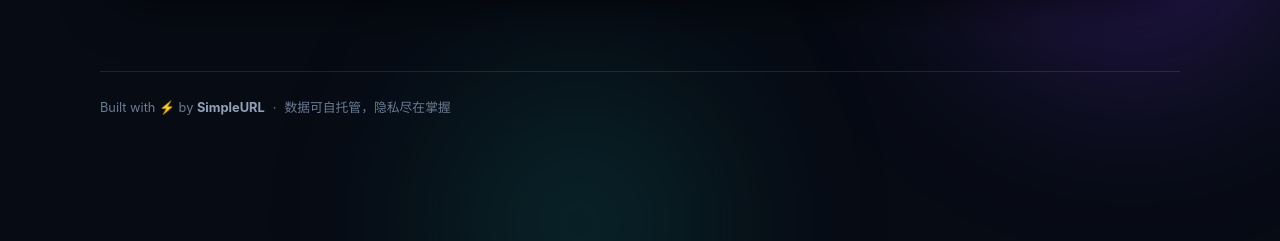
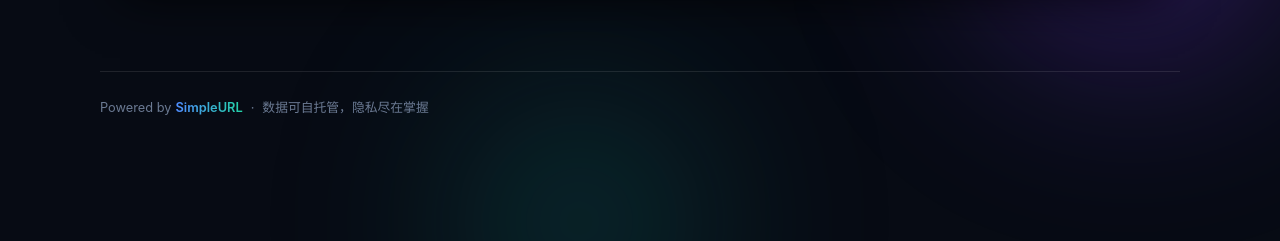
Before and after one commit to techjiang/SimpleURL, a FastAPI app: page / in a window 1280 px wide. Shown: the part 559-800 px from the top of the page. Run offline with FastAPI, Linux system fonts and the light colour scheme; data that the repository does not hold is empty.

Commit message:
feat(footer): 署名改为永久锁定的 Powered by SimpleURL
- 页脚固定显示 Powered by SimpleURL，SimpleURL 指向项目仓库
- 署名不读环境变量、不进后台设置项，设置接口收到同名键直接丢弃
- 顶栏「源码」同步指向 GitHub 仓库
- 新增 install.sh 一键安装脚本（Docker / Python venv 双模式）
- 补署名相关测试

```diff
--- a/app/static/app.css
+++ b/app/static/app.css
@@ -295,7 +295,14 @@ select option { background: var(--bg-soft); color: var(--text); }
 
 /* ============ 页脚 ============ */
 .footer { width: min(1080px, 92vw); margin: 0 auto; padding: 26px 0; border-top: 1px solid var(--border); display: flex; gap: 8px; flex-wrap: wrap; font-size: 0.8rem; color: var(--text-faint); }
-.footer b { color: var(--text-dim); }
+.footer .signature { display: inline-flex; align-items: center; gap: 4px; }
+.footer .signature-mark {
+  color: var(--text-dim); font-weight: 600; text-decoration: none;
+  background: linear-gradient(90deg, var(--brand), var(--accent));
+  -webkit-background-clip: text; background-clip: text; -webkit-text-fill-color: transparent;
+  background-size: 100% 100%;
+}
+.footer .signature-mark:hover { text-decoration: underline; text-underline-offset: 3px; }
 
 /* ============ 响应式 ============ */
 @media (max-width: 860px) {
--- a/app/templates/base.html
+++ b/app/templates/base.html
@@ -21,14 +21,16 @@
       <a href="/#hot" class="nav-link nav-hide-sm">热门</a>
       <a href="/#list" class="nav-link" data-admin-only>链接库</a>
       {% if auth_enabled %}<a href="/admin" class="nav-link" data-admin-only>后台</a>{% endif %}
-      <a href="https://cnb.cool/broccoli_xi/TechSauce/SimpleURL" target="_blank" rel="noopener"
+      <a href="https://github.com/techjiang/SimpleURL" target="_blank" rel="noopener"
          class="nav-link nav-hide-sm">源码</a>
       {% include "_console.html" %}
     </nav>
   </header>
   <main class="container">{% block content %}{% endblock %}</main>
   <footer class="footer">
-    <span>Built with ⚡ by <b>{{ site_name }}</b></span>
+    <span class="signature">{{ attribution_text | replace("SimpleURL", "") }}<a
+        href="{{ attribution_url }}" target="_blank" rel="noopener noreferrer"
+        class="signature-mark">SimpleURL</a></span>
     <span class="dot">·</span>
     <span>数据可自托管，隐私尽在掌握</span>
   </footer>
--- a/app/web.py
+++ b/app/web.py
@@ -19,9 +19,17 @@ def _dt(value, fmt: str = "%Y-%m-%d %H:%M") -> str:
 
 
 templates.env.filters["dt"] = _dt
+
+# 署名是写死的，不走 runtime、不走环境变量、后台设置里也删不掉。
+# 想改只能改代码，这样「Powered by SimpleURL」才算是真的永久锁定。
+ATTRIBUTION_TEXT = "Powered by SimpleURL"
+ATTRIBUTION_URL = "https://github.com/techjiang/SimpleURL"
+
 templates.env.globals.update(
     site_name=settings.site_name,
     auth_enabled=auth.admin_enabled(),
+    attribution_text=ATTRIBUTION_TEXT,
+    attribution_url=ATTRIBUTION_URL,
 )
 
 
```
Also changed, not shown: app/tests/test_attribution.py (added, +35 -0 lines), README.md, 1 other file.
